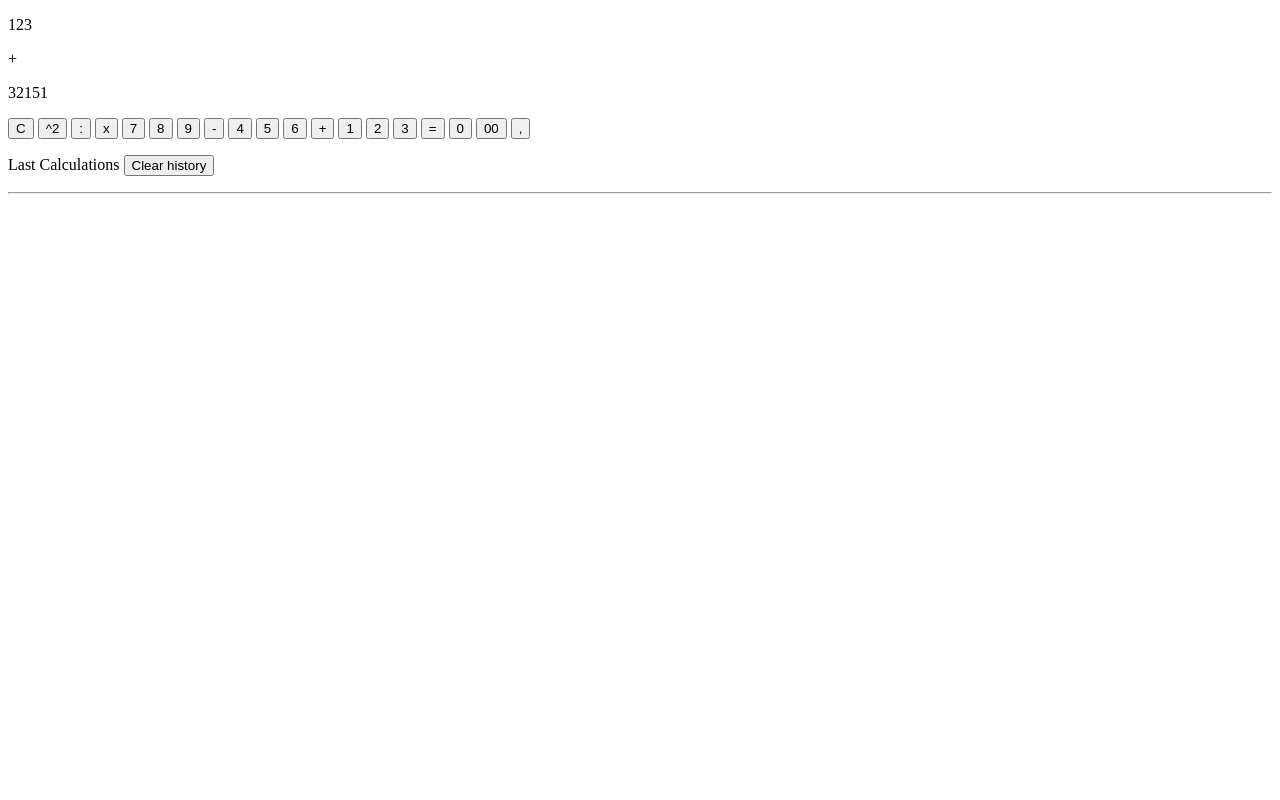
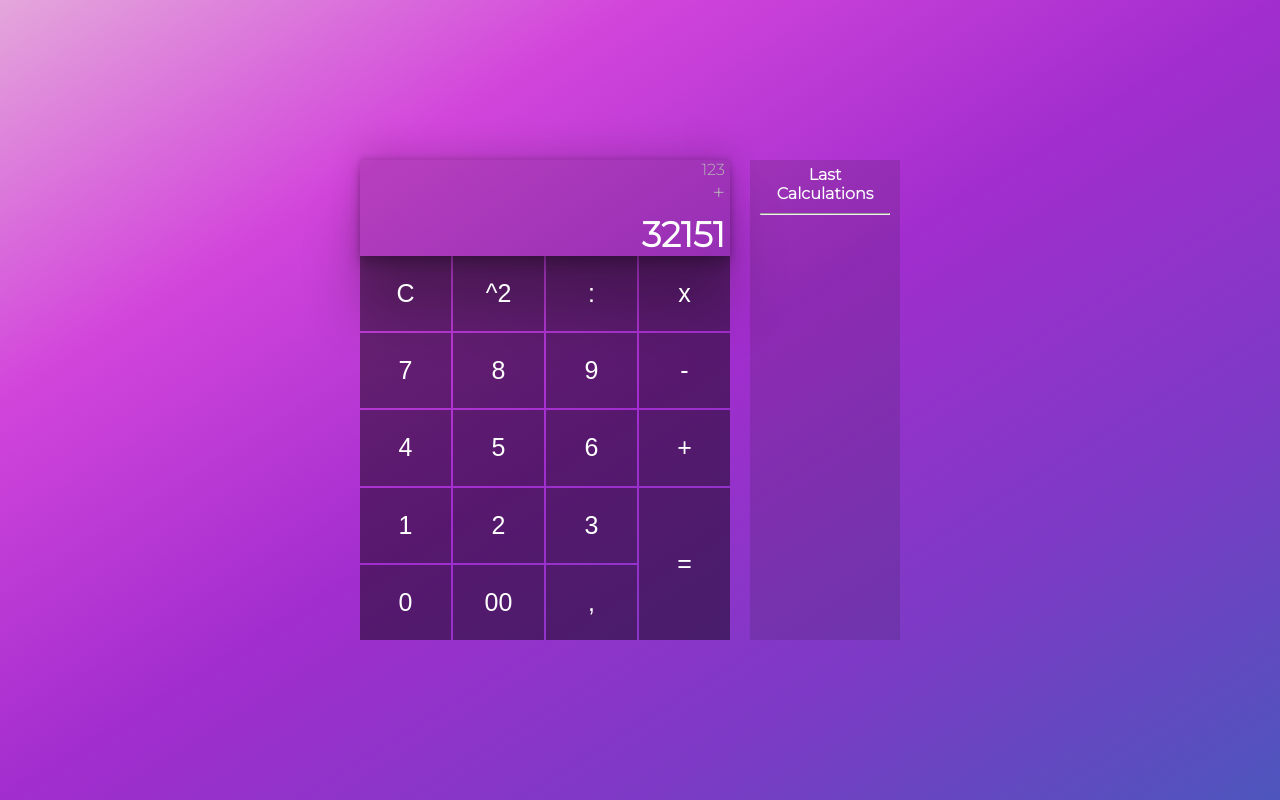
Before and after one commit to Arcadius94/Calculator, a plain HTML site: page index.html in a window 1280 px wide. Drawn offline with Linux system fonts and the light colour scheme.

Commit message:
add style

```diff
--- a/index.html
+++ b/index.html
@@ -16,7 +16,6 @@
         </div>
         <p class="currentNumber">32151</p>
       </div>
-    </div>
       <div class="panel">
         <button class="clear">C</button>
         <button class="operator">^2</button>
@@ -33,14 +32,16 @@
         <button class="operator">1</button>
         <button class="operator">2</button>
         <button class="operator">3</button>
-      <button class="operator">=</button>
+        <button class="equals">=</button>
         <button class="operator">0</button>
         <button class="operator">00</button>
         <button class="operator">,</button>
       </div>
+    </div>
     <div class="calcHistory">
-      <p class="history_titles">
-        Last Calculations <button class="history-btn">Clear history</button>
+      <p class="history-title">
+        Last Calculations
+        <button class="history-btn">Clear history</button>
       </p>
       <hr />
       <ul class="history"></ul>
--- a/style.css
+++ b/style.css
@@ -0,0 +1,115 @@
+@import url("https://fonts.googleapis.com/css2?family=Montserrat:wght@300&display=swap");
+html {
+  font-family: "Montserrat", sans-serif;
+}
+*,
+::before,
+::after {
+  padding: 0;
+  margin: 0;
+  box-sizing: border-box;
+}
+body {
+  min-height: 100vh;
+  background-image: linear-gradient(
+    to right bottom,
+    #e4a7db,
+    #d245db,
+    #a22dce,
+    #7d3ac5,
+    #4d56bd
+  );
+  display: flex;
+  justify-content: center;
+  align-items: center;
+}
+.calc {
+  height: 60vh;
+  min-width: 370px;
+  max-width: 370px;
+}
+.display {
+  width: 100%;
+  min-height: 20%;
+  background-color: rgba(29, 27, 27, 0.152);
+  box-shadow: rgba(0, 0, 0, 0.25) 0px 54px 55px,
+    rgba(0, 0, 0, 0.12) 0px -12px 30px, rgba(0, 0, 0, 0.12) 0px 4px 6px,
+    rgba(0, 0, 0, 0.17) 0px 12px 13px, rgba(0, 0, 0, 0.09) 0px -3px 5px;
+  color: white;
+  word-wrap: break-word;
+  text-align: right;
+  display: flex;
+  flex-direction: column;
+  justify-content: space-between;
+  padding-right: 5px;
+}
+.currentNumber {
+  font-size: 35px;
+  font-weight: bold;
+}
+.previousNumber {
+  color: rgb(182, 182, 182);
+}
+.mathSign {
+  font-size: 22px;
+}
+.panel {
+  height: 80%;
+  display: grid;
+  grid-template-columns: repeat(4, 1fr);
+  grid-template-rows: repeat(5, fr);
+  gap: 2px;
+}
+.panel button {
+  font-size: 25px;
+  background-color: rgba(0, 0, 0, 0.466);
+  color: white;
+  cursor: pointer;
+  border: none;
+  outline: none;
+  transition: all 0.2s ease-in-out;
+}
+button:hover {
+  background-color: rgba(0, 0, 0, 0.566);
+}
+.equals {
+  grid-row: 4/6;
+  grid-column: -2/-1;
+}
+.calcHistory {
+  height: 60vh;
+  margin: 20px;
+  width: 150px;
+  background-color: rgba(29, 27, 27, 0.151);
+  color: white;
+  padding: 5px 10px;
+  font-weight: bold;
+  text-align: center;
+}
+.history {
+  list-style: none;
+}
+.history-title {
+  padding-bottom: 10px;
+}
+.history-btn {
+  color: white;
+  background-color: rgba(29, 27, 27, 0.6);
+  border: none;
+  font-size: 15px;
+  padding: 8px;
+  border-radius: 20px;
+  cursor: pointer;
+  font-weight: bold;
+  outline: none;
+  display: none;
+  margin: 5px auto;
+}
+.history-btn.active {
+  display: block;
+}
+.history-item {
+  margin: 8px 0px;
+  letter-spacing: 1px;
+  border-bottom: 1px solid rgba(27, 27, 27, 0.233);
+}
```
Lines whose indentation alone changed are shown as unchanged.
